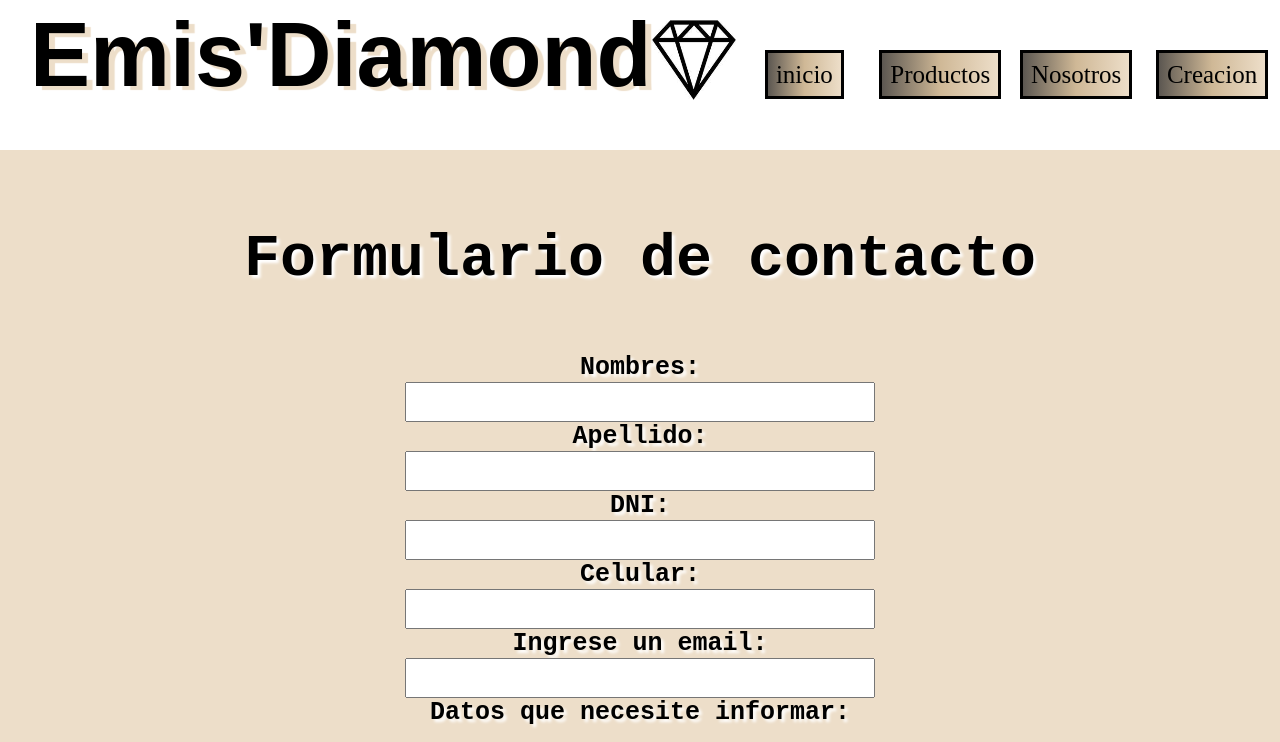
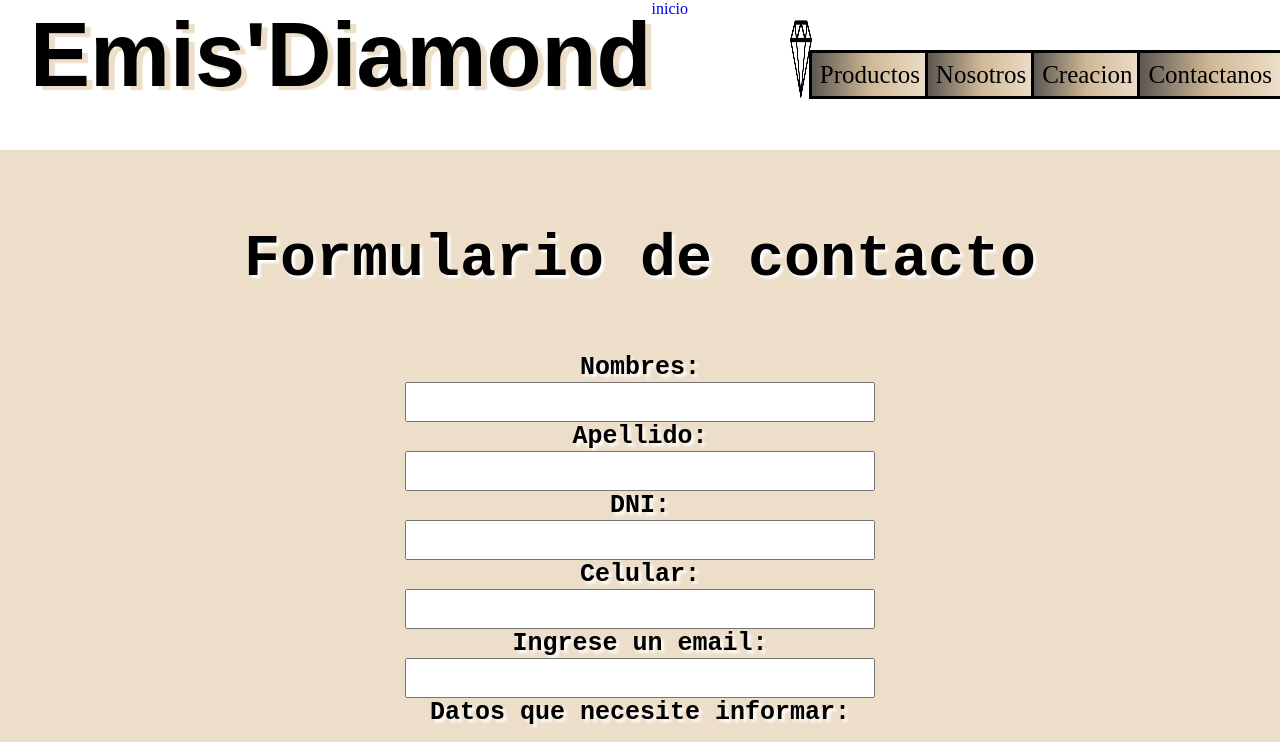
Before and after one commit to Francorjb/PreEntrega3_Franco_Baigorria, a website: page pages/contacto.html in a window 1280 px wide. Shown: the top 742 px of the page. Drawn offline with Linux system fonts and the light colour scheme.

Commit message:
modificacion de header

```diff
--- a/pages/contacto.html
+++ b/pages/contacto.html
@@ -11,15 +11,16 @@
 <body class="con__grilla">
     <header class="con__header">
         <h1 class="con__h1">Emis'Diamond</h1>
+        <li class="lista--uno"><a class="lista__uno" href="../index.html">inicio</a></li>
         <div class="con__diamante">
             <img src="../asset/diamante.png" alt="diamante">
         </div>
         <nav class="con__nav">
             <ul class="con__ul">
-                <li class="lista--uno"><a class="lista__uno" href="../index.html">inicio</a></li>
-                <li class="lista--dos"><a class="lista__dos" href="../pages/productos.html">Productos</a></li>
-                <li class="lista--tres"><a class="lista__tres" href="../pages/sobrenosotros.html">Nosotros</a></li>
-                <li class="lista--cuatro"><a class="lista__cuatro" href="../pages/creacion.html">Creacion</a></li>
+                <li class="lista--uno"><a class="lista__uno" href="../pages/productos.html">Productos</a></li>
+                <li class="lista--dos"><a class="lista__dos" href="../pages/sobrenosotros.html">Nosotros</a></li>
+                <li class="lista--tres"><a class="lista__tres" href="../pages/creacion.html">Creacion</a></li>
+                <li class="lista--cuatro"><a class="lista__cuatro" href="../pages/contacto.html">Contactanos</a></li>
             </ul>
         </nav>
     </header>
```
Also changed, not shown: pages/creacion.html (+4 -3 lines), pages/productos.html (+2 -2 lines), pages/sobrenosotros.html (+3 -2 lines).
